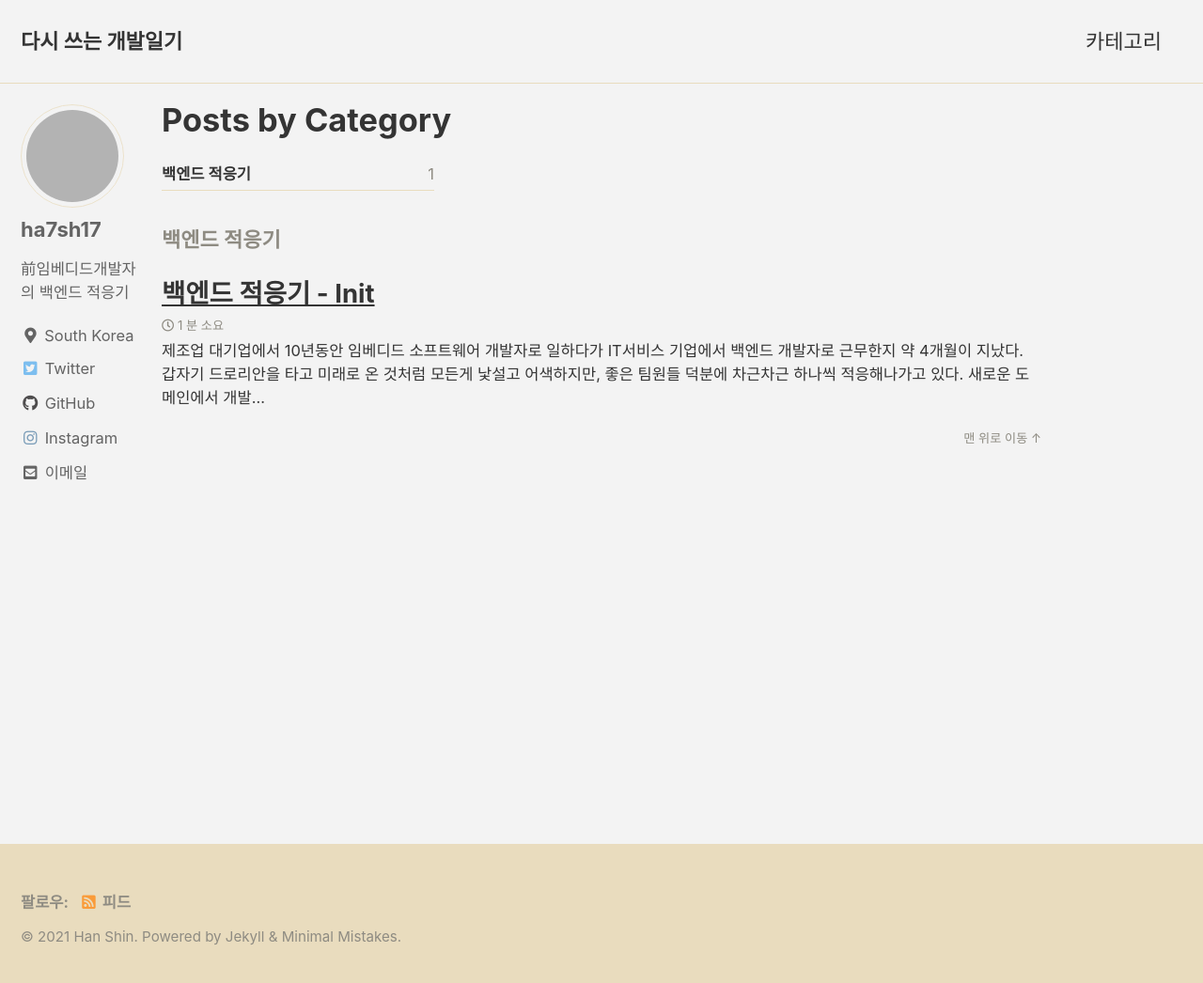
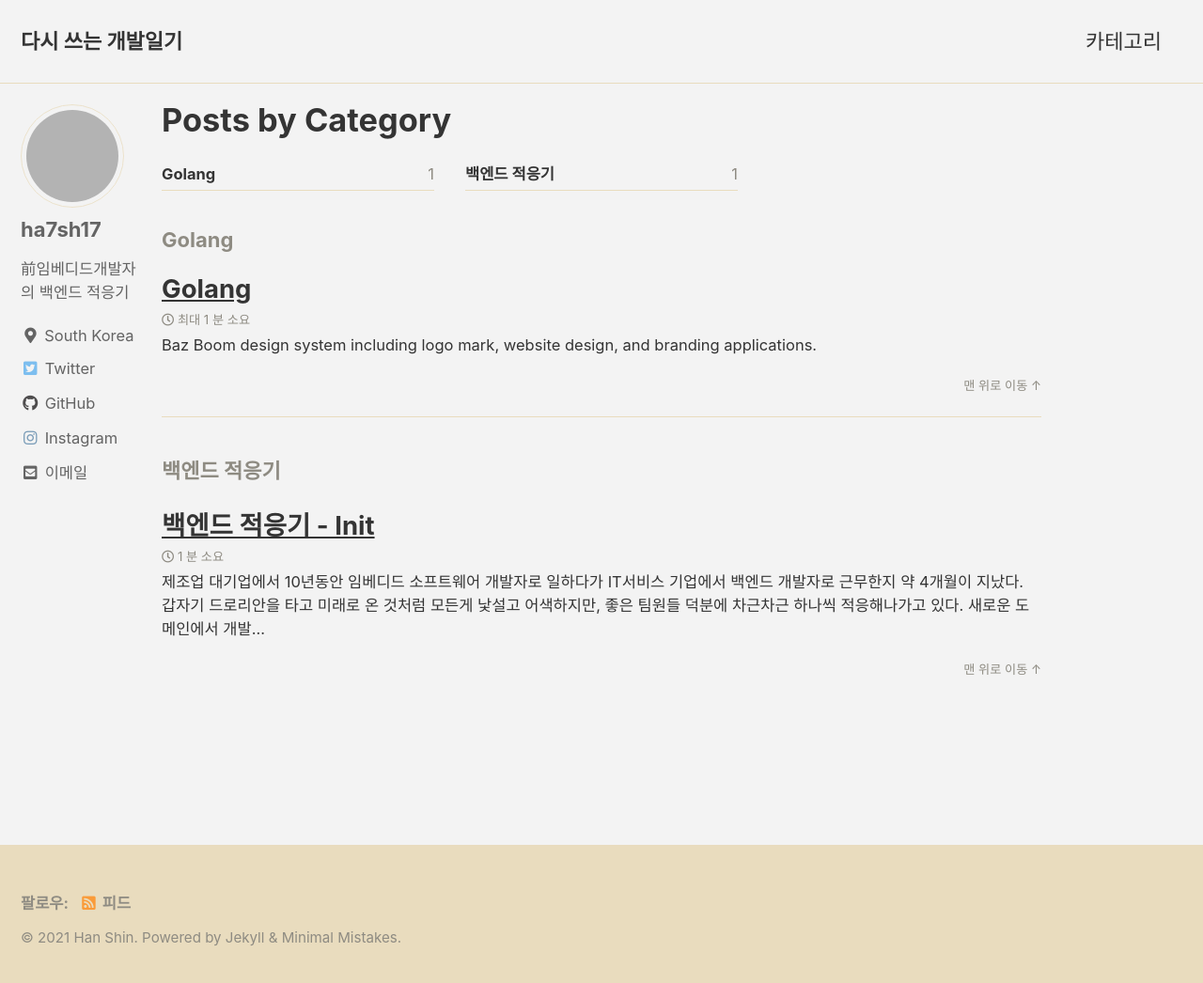
Before and after one commit to ha7sh17/ha7sh17.github.io, a Jekyll site: the page built from _pages/category-archive.md, in a window 1280 px wide and 1053 px high. Shown: the top 1046 px of the window at 94% size. Built offline with Jekyll 4.4.1, drawn with Linux system fonts in a browser that asks for light colours; cached includes are drawn as plain includes; part of the change alters nothing that is shown; grey boxes are pictures that could not be loaded.

Commit message:
Test for image

```diff
--- a/_posts/2021-10-12-post-category_test.md
+++ b/_posts/2021-10-12-post-category_test.md
@@ -1,10 +1,31 @@
 ---
 title: "Golang"
-published : false
+published : true
 categories:
   - Golang
 tags:
   - Golang
+excerpt: "Baz Boom design system including logo mark, website design, and branding applications."
+header:
+  image: /assets/images/unsplash-gallery-image-1.jpg
+  teaser: assets/images/unsplash-gallery-image-1-th.jpg
+sidebar:
+  - title: "Role"
+    image: http://placehold.it/350x250
+    image_alt: "logo"
+    text: "Designer, Front-End Developer"
+  - title: "Responsibilities"
+    text: "Reuters try PR stupid commenters should isn't a business model"
+gallery:
+  - url: /assets/images/unsplash-gallery-image-1.jpg
+    image_path: assets/images/unsplash-gallery-image-1-th.jpg
+    alt: "placeholder image 1"
+  - url: /assets/images/unsplash-gallery-image-2.jpg
+    image_path: assets/images/unsplash-gallery-image-2-th.jpg
+    alt: "placeholder image 2"
+  - url: /assets/images/unsplash-gallery-image-3.jpg
+    image_path: assets/images/unsplash-gallery-image-3-th.jpg
+    alt: "placeholder image 3"
 ---
 
 음
```
